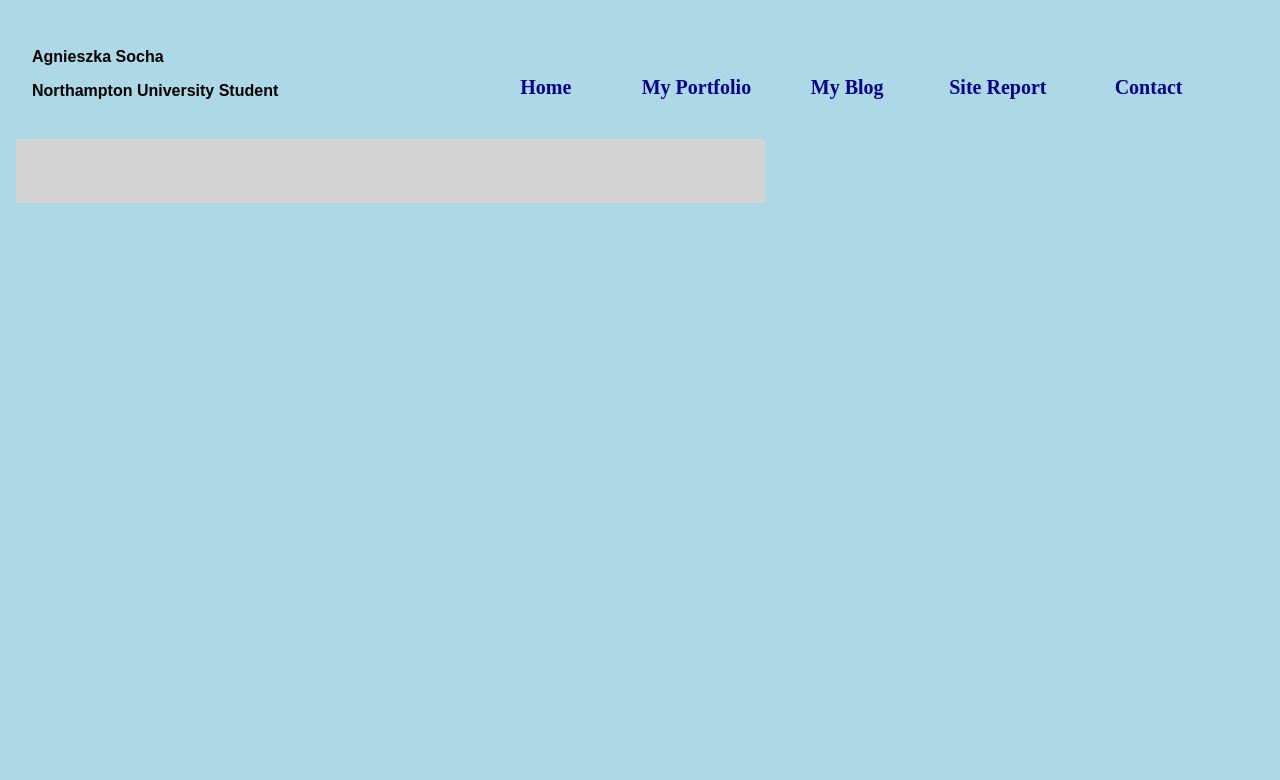
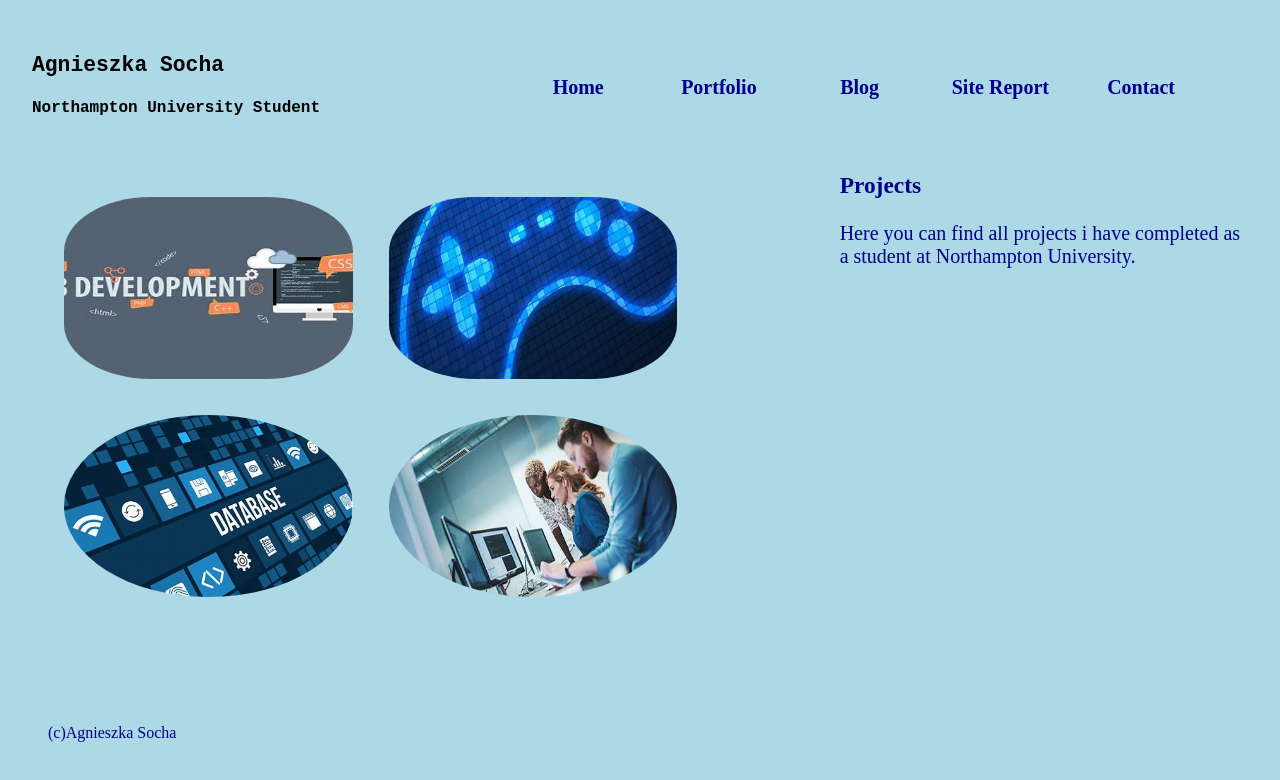
Before and after one commit to AgnieszkaNorthampton/Portfolio, a plain HTML site: page portfolio.html in a window 1280 px wide. Drawn offline with Linux system fonts and the light colour scheme.

Commit message:
portfolio

```diff
--- a/main.css
+++ b/main.css
@@ -2,11 +2,11 @@ body{
     background-color: lightblue;
     margin: 1em;
     display: grid;
-    grid-template-columns: 30% 30% 40%;
+    grid-template-columns: 33% 33% 33%;
     grid-template-rows: auto;
     grid-template-areas: "header nav nav"
                          "main main aside"
-                         "footer footer footer";
+                       "footer footer footer";
 }
 header{
     font-family: Arial, Helvetica, sans-serif;
@@ -34,9 +34,10 @@ header{
 
 
     li{
+
         display: block;
         float: left;
-        width: 20%
+        width: 20%;
      }
     li a{
         text-decoration: none;
@@ -49,27 +50,32 @@ header{
     main{
     background-color: lightgray;
     color:darkblue;
-    padding: 2em;
+    padding: 4em;
     grid-area: main;
 }
 main h1{
     text-align: center;
     font-weight:bold;
     font-size: 25pt;
+    margin: 1em;
 
 }
 .text{
     text-align: left;
     font-size: 15pt;
 }
+    .box{
+    height:max-content;
+    }
+
 aside{
     grid-area: aside;
 }
 footer{
     grid-area: footer;
     color: darkblue;
+    padding: 2em;
     text-align: left;
-    padding: 2em;
 }
 
 .contact{
@@ -82,11 +88,59 @@ form{
     grid-template-columns: auto;
     align-items: center;
     grid-gap: 0.4em;
+    padding: 2em;
+}
+.menu{
+    padding:1em;
+    margin: 1em;
 }
 .message{
-    padding: 4em;
+    padding: 5em;
+}
+.hear{
+    padding: 0em;
+    margin: 0%;
 }
 .eye{
     width: 100%;
     height: 100%;
 }
+.web{
+    height: 38%;
+    width: 38%;
+    border-radius: 30%;
+    margin: 1em;
+}
+.game{
+    height: 38%;
+    width: 38%;
+    border-radius: 30%;
+    margin: 1em;
+}
+.database{
+    height: 38%;
+    width: 38%;
+    border-radius: 50%;
+    margin: 1em;
+
+}
+.project{
+    height: 38%;
+    width: 38%;
+    border-radius: 50%;
+    margin: 1em;
+
+}
+.portfolio{
+    background-color: lightblue;
+    margin: 1em;
+    padding: 1em;
+}
+h3{
+    font-weight: bold;
+}
+.next{
+    background-color: lightblue;
+    color: darkblue;
+    font-size: 15pt;
+}
--- a/portfolio.html
+++ b/portfolio.html
@@ -5,23 +5,32 @@
     <meta http-equiv="X-UA-Compatible" content="IE=edge">
     <meta name="viewport" content="width=device-width, initial-scale=1.0">
     <title>My Portfolio</title>
-    <link rel="stylesheet" href="main.css">
-    <link rel="stylesheet" href="desktop.css">
-    <link rel="stylesheet" href="mobile.css">
+    <link rel="stylesheet" href="main.css" media="screen" />
+    <link rel="stylesheet" href="desktop.css" media="screen and (min-width: 1000px)" />
+    <link rel="stylesheet" href="mobile.css" media="screen and (max-width: 1000px)" />
 </head>
 <body>
-    <header><p>Agnieszka Socha</p><p>Northampton University Student</p></header>
-        <nav>
+    <header><p class="name">Agnieszka Socha</p><p class="uni">Northampton University Student</p></header>
+        <nav class="menu">
             <ul>
                 <li><a href="index.html">Home</a></li>
-                <li><a href="portfolio.html">My Portfolio</a></li>
-                <li><a href="blog.html">My Blog</a></li>
+                <li><a href="portfolio.html"> Portfolio</a></li>
+                <li><a href="blog.html"> Blog</a></li>
                 <li><a href="sitereport.html">Site Report</a></li>
                 <li><a href="contact.html">Contact</a></li>
             </ul>
         </nav>
-        <main></main>
-        <footer></footer>
+        <main class="portfolio">
+            <a  href="#"> <img class="web" src="web developement.jpg" alt="Web" title="WEB PAGE"></a>
+            <a href="#"><img class="game" src="game designing.jpg" alt="Game" title="GAME"></a>
+             <a href="#"><img class="database" src="database.jpg" alt="Database" title="RELATIONAL DATABASE"></a>
+             <a href="#"><img class="project" src="group project.jpg" alt="Group Project" title="GROUP PROJECT"></a>
+        </main>
+        <aside class="next">
+            <h3>Projects</h3>
+            <p>Here you can find all projects i have completed as a student at Northampton University.</p>
+        </aside>
+        <footer>(c)Agnieszka Socha</footer>
 
 </body>
 </html>
```
Also changed, not shown: blog.html (+7 -6 lines), contact.html (+7 -7 lines), index.html (+5 -5 lines), sitereport.html (+6 -6 lines), group project.jpg (added).
